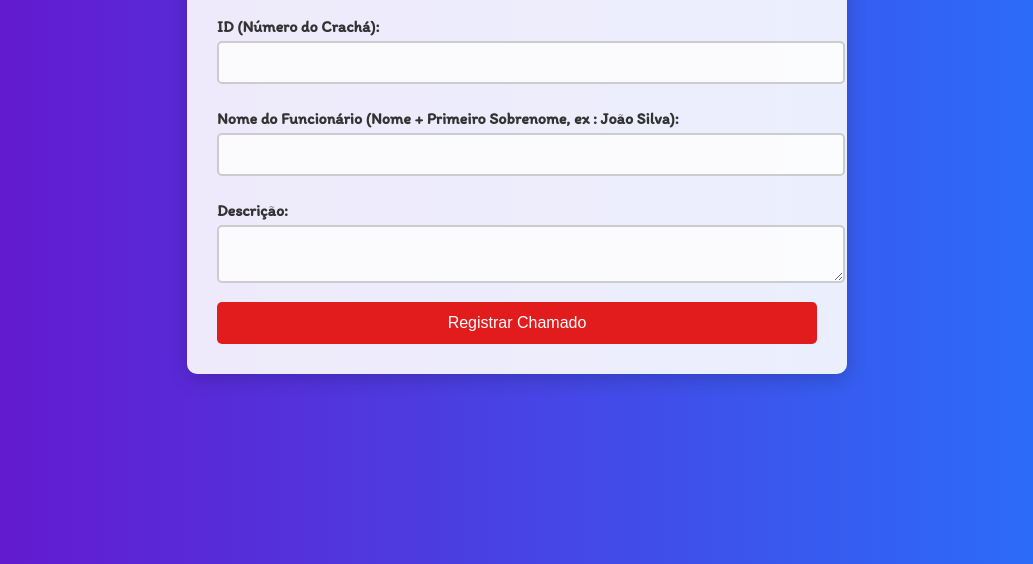
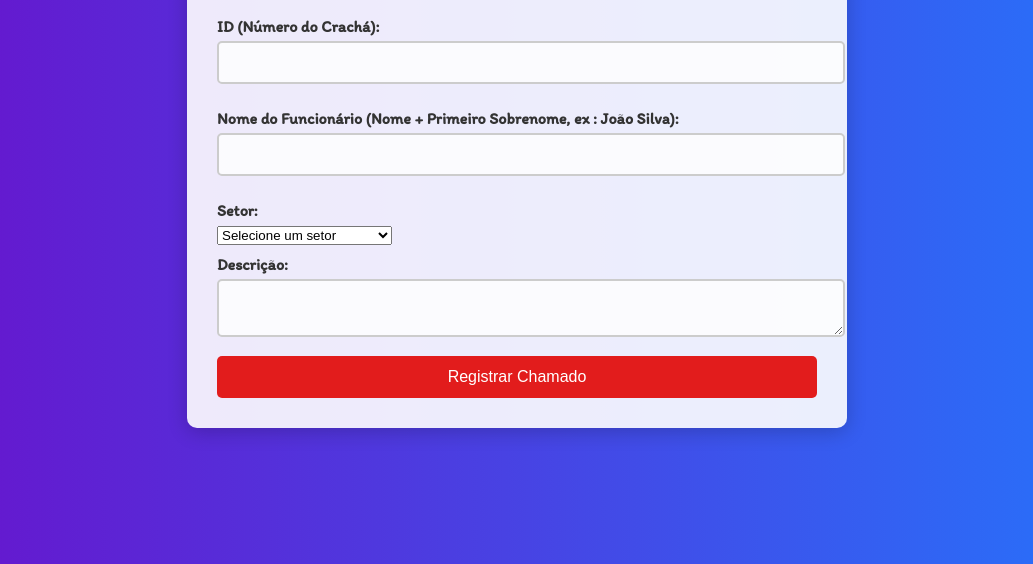
Before and after one commit to HeronRamos98/Chamados-Alfarodobus, a plain HTML site: page index.html in a window 1280 px wide. Shown: the part 236-800 px from the top of the page, without its empty margins (123-1156 px from the left). Drawn offline with Linux system fonts and the light colour scheme; a web font is replaced by a local one.

Commit message:
Adicionando id setor para facilitar a navegação do usuário final

```diff
--- a/index.html
+++ b/index.html
@@ -7,7 +7,7 @@
     <link rel="stylesheet" href="styles.css">
     <style>
         @import url('https://fonts.googleapis.com/css2?family=Itim&family=Parkinsans:wght@300..800&display=swap');
-        </style>
+    </style>
     <title>Chamados Alfa Rodobus</title>
 </head>
 <body>
@@ -22,6 +22,26 @@
             <label for="funcionario">Nome do Funcionário (Nome + Primeiro Sobrenome, ex : João Silva):</label>
             <input type="text" id="funcionario" required>
 
+            <label for="setor">Setor:</label>
+            <select id="setor" required>
+                <option value="">Selecione um setor</option>
+                <option value="operacional">Operacional</option>
+                <option value="dp">Departamento Pessoal</option>
+                <option value="rh">Recursos Humanos</option>
+                <option value="ti">Tecnologia da Informação</option>
+                <option value="aquisicao">Aquisição</option>
+                <option value="segtrabalho">Segurança do Trabalho</option>
+                <option value="sgi">SGI</option>
+                <option value="manutencao">Manutenção</option>
+                <option value="financeiro">Financeiro</option>
+                <option value="juridico">Jurídico</option>
+                <option value="planejamento">Planejamento</option>
+                <option value="plantao">Plantão</option>
+                <option value="cco">CCO</option>
+                <option value="autopecas">Auto Peças</option>
+
+            </select>
+
             <label for="descricao">Descrição:</label>
             <textarea id="descricao" required></textarea>
 
```
